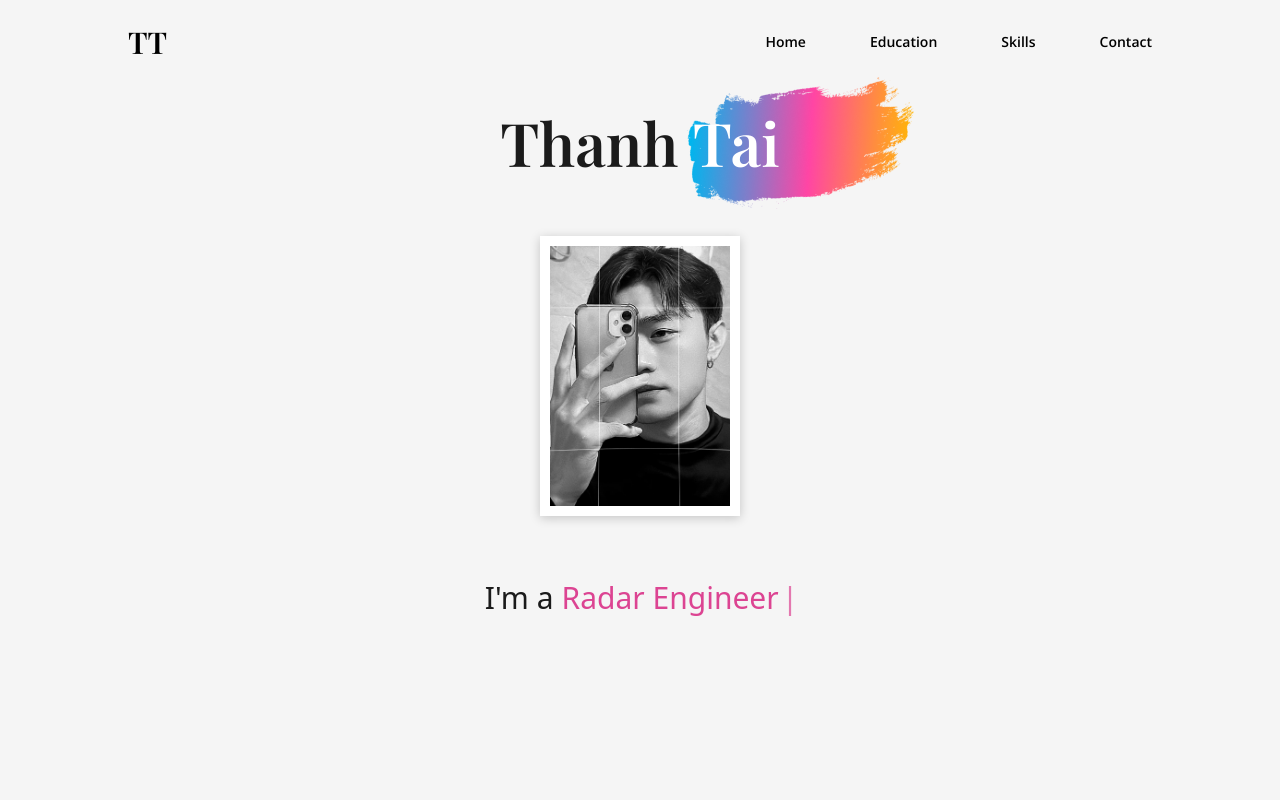
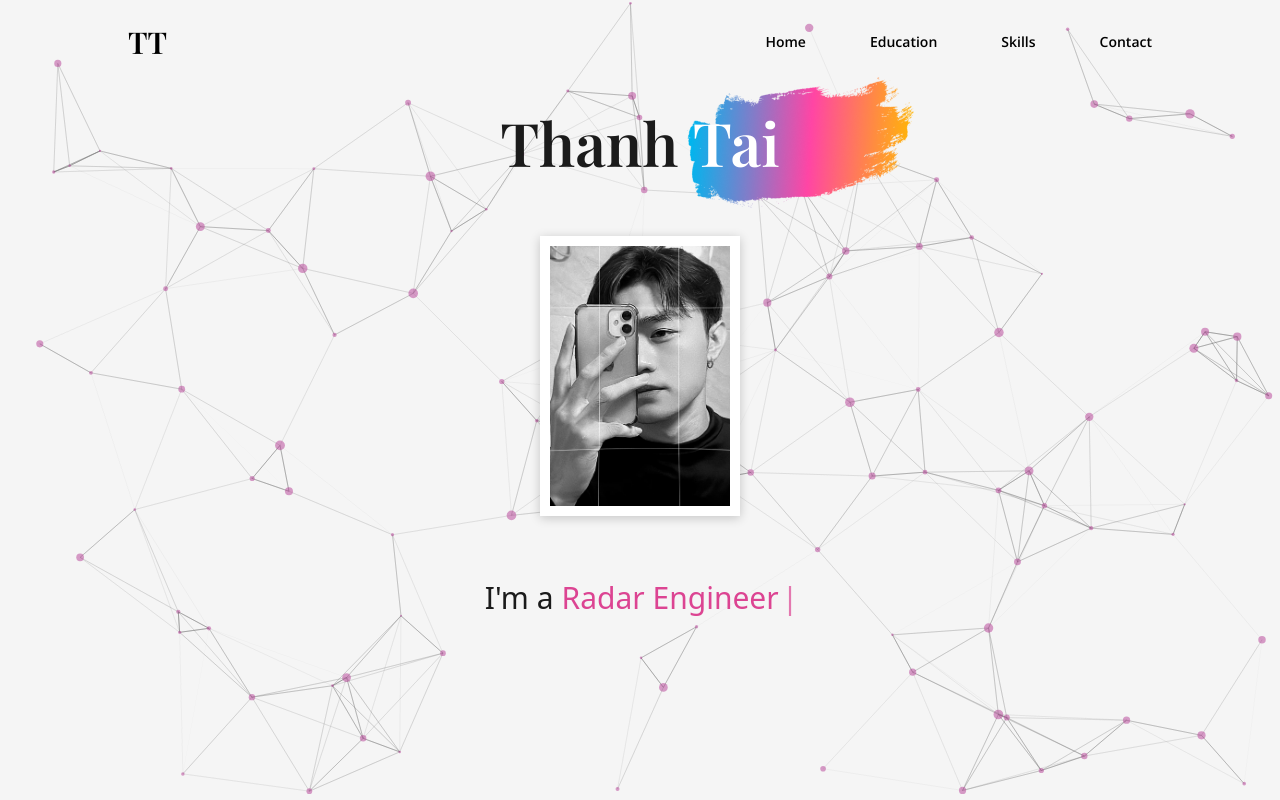
Before and after one commit to taiphan2288/thanhtai-portfolio, a React (Create React App) app: page / in a window 1280 px wide. Shown: the top 800 px of the page. Built offline with nearby package versions, Linux system fonts and the light colour scheme; no server answers.

Commit message:
add particles animation

```diff
--- a/package.json
+++ b/package.json
@@ -19,6 +19,8 @@
     "react-scripts": "5.0.1",
     "react-simple-typewriter": "^5.0.1",
     "react-toastify": "^9.1.2",
+    "react-tsparticles": "^2.10.1",
+    "tsparticles": "^2.10.1",
     "web-vitals": "^2.1.4"
   },
   "scripts": {
--- a/src/App.js
+++ b/src/App.js
@@ -9,6 +9,7 @@ import Education from "./pages/Education";
 import Skills from "./pages/Skills";
 import Contact from "./pages/Contact";
 import Footer from "./pages/Footer";
+import Particle from "./components/Particle";
 
 function App() {
   const [selectedPage, setSelectedPage] = useState("home");
@@ -27,6 +28,8 @@ function App() {
   }, []);
 
   return (
+    <>
+      <Particle />
       <div className="bg-light w-full min-h-screen dark:bg-dark">
         <Navbar
           isTopOfPage={isTopOfPage}
@@ -76,6 +79,7 @@ function App() {
 
         <Footer />
       </div>
+    </>
   );
 }
 
--- /dev/null
+++ b/src/components/Particle.js
@@ -0,0 +1,114 @@
+import React from "react";
+import { useCallback } from "react";
+import Particles from "react-tsparticles";
+import { loadFull } from "tsparticles";
+import useThemeSwitcher from "../hooks/useThemeSwitcher";
+
+const Particle = () => {
+  const [mode, setMode] = useThemeSwitcher();
+
+  const particlesInit = useCallback(async (engine) => {
+    console.log(engine);
+    // you can initiate the tsParticles instance (engine) here, adding custom shapes or presets
+    // this loads the tsparticles package bundle, it's the easiest method for getting everything ready
+    // starting from v2 you can add only the features you need reducing the bundle size
+    await loadFull(engine);
+  }, []);
+
+  const particlesLoaded = useCallback(async (container) => {
+    await console.log(container);
+  }, []);
+
+  return (
+    <Particles
+      theme={mode}
+      id="tsparticles"
+      init={particlesInit}
+      loaded={particlesLoaded}
+      options={{
+        autoplay: true,
+        fullScreen: {
+          enable: true,
+          zIndex: 0,
+        },
+        background: {
+          color: {
+            value: "transparent",
+          },
+        },
+        fpsLimit: 60,
+        interactivity: {
+          events: {
+            onClick: {
+              enable: true,
+              mode: "push",
+            },
+            onHover: {
+              enable: true,
+              mode: "repulse",
+            },
+            resize: true,
+          },
+          modes: {
+            bubble: {
+              distance: 350,
+              duration: 2,
+              opacity: 0.8,
+              size: 40,
+            },
+            push: {
+              quantity: 1,
+            },
+            repulse: {
+              distance: 200,
+              duration: 0.4,
+            },
+          },
+        },
+        particles: {
+          color: {
+            value: "#B63E96",
+          },
+          links: {
+            color: "#777777",
+            distance: 150,
+            enable: true,
+            opacity: 0.5,
+            width: 1,
+          },
+          collisions: {
+            enable: true,
+          },
+          move: {
+            direction: "none",
+            enable: true,
+            outMode: "bounce",
+            random: false,
+            speed: 1,
+            straight: false,
+          },
+          number: {
+            density: {
+              enable: true,
+              area: 800,
+            },
+            value: 90,
+          },
+          opacity: {
+            value: 0.5,
+          },
+          shape: {
+            type: "circle",
+          },
+          size: {
+            random: true,
+            value: 5,
+          },
+        },
+        detectRetina: true,
+      }}
+    />
+  );
+};
+
+export default Particle;
--- a/src/components/Weather.js
+++ b/src/components/Weather.js
@@ -23,7 +23,6 @@ import {
 import { TbTemperatureCelsius } from "react-icons/tb";
 import { ImSpinner8 } from "react-icons/im";
 import Calendar from "./Calendar";
-import { MoonIcon, SunIcon } from "./DarkModeIcons";
 import useThemeSwitcher from "../hooks/useThemeSwitcher";
 
 // api key
@@ -146,14 +145,12 @@ const Weather = () => {
           <button
             onClick={() => setMode(mode === "light" ? "dark" : "light")}
             className={`rounded-full p-2 flex items-center justify-center ${
-              mode === "light" ? "bg-pink text-light" : "bg-light text-dark"
+              mode === "light" ? "bg-red text-light" : "bg-light text-dark"
             }`}
           >
             {mode === "dark" ? (
-              // <SunIcon className="fill-dark" />
               <BsFillSunFill size={24} />
             ) : (
-              // <MoonIcon className="fill-dark" />
               <BsFillMoonStarsFill size={24} />
             )}
           </button>
@@ -161,14 +158,14 @@ const Weather = () => {
       </div>
 
       {/* line */}
-      <div className="w-[3px] h-[360px] bg-pink rounded-md mx-2 lg:w-5/6 lg:h-1 lg:my-4"></div>
+      <div className="w-[3px] h-[360px] bg-red rounded-md mx-2 lg:w-5/6 lg:h-1 lg:my-4"></div>
 
       {/* Weather */}
       <div className="flex flex-col px-4 lg:px-0">
         {/* form */}
         <div
-          className="h-14 bg-pink w-full
-            rounded-full backdrop-blur-[10px] mb-6 dark:bg-pink"
+          className="h-14 bg-red w-full
+            rounded-full backdrop-blur-[10px] mb-6 dark:bg-red"
         >
           <div
             className={"h-full relative flex items-center justify-between p-2 "}
@@ -188,7 +185,7 @@ const Weather = () => {
           </div>
         </div>
         {/* card */}
-        <div className="w-[20rem] bg-pink text-white backdrop-blur-[10px] rounded-[16px] py-10 px-6 dark:bg-pink">
+        <div className="w-[20rem] bg-red text-white backdrop-blur-[10px] rounded-[16px] py-10 px-6 dark:bg-red">
           {loading ? (
             <div className="w-full h-full flex justify-center items-center">
               <ImSpinner8 className="text-white text-4xl animate-spin" />
```
Also changed, not shown: 1 other file (tests, documents, lock files or other folders). Lines whose indentation alone changed are shown as unchanged.
